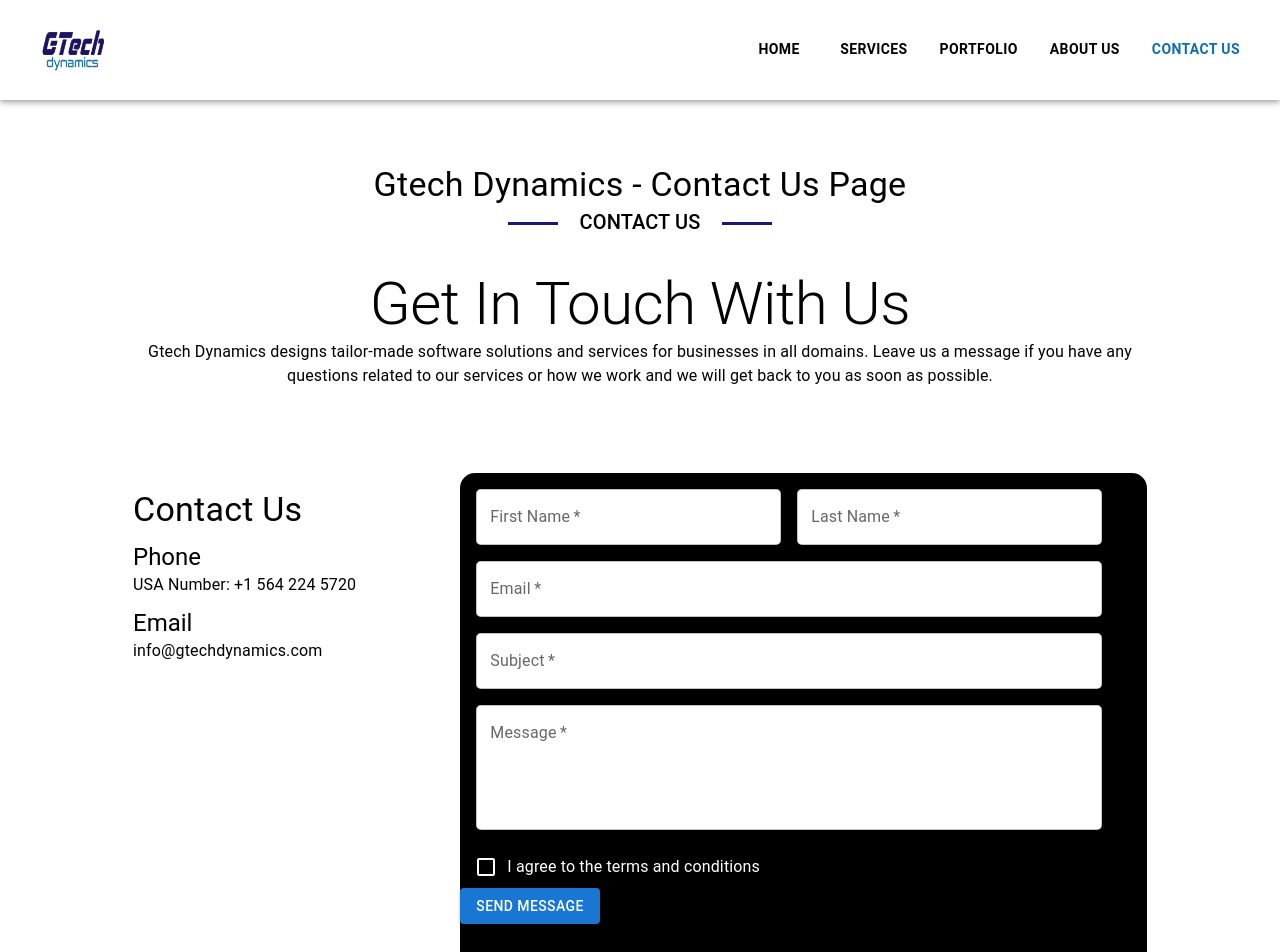
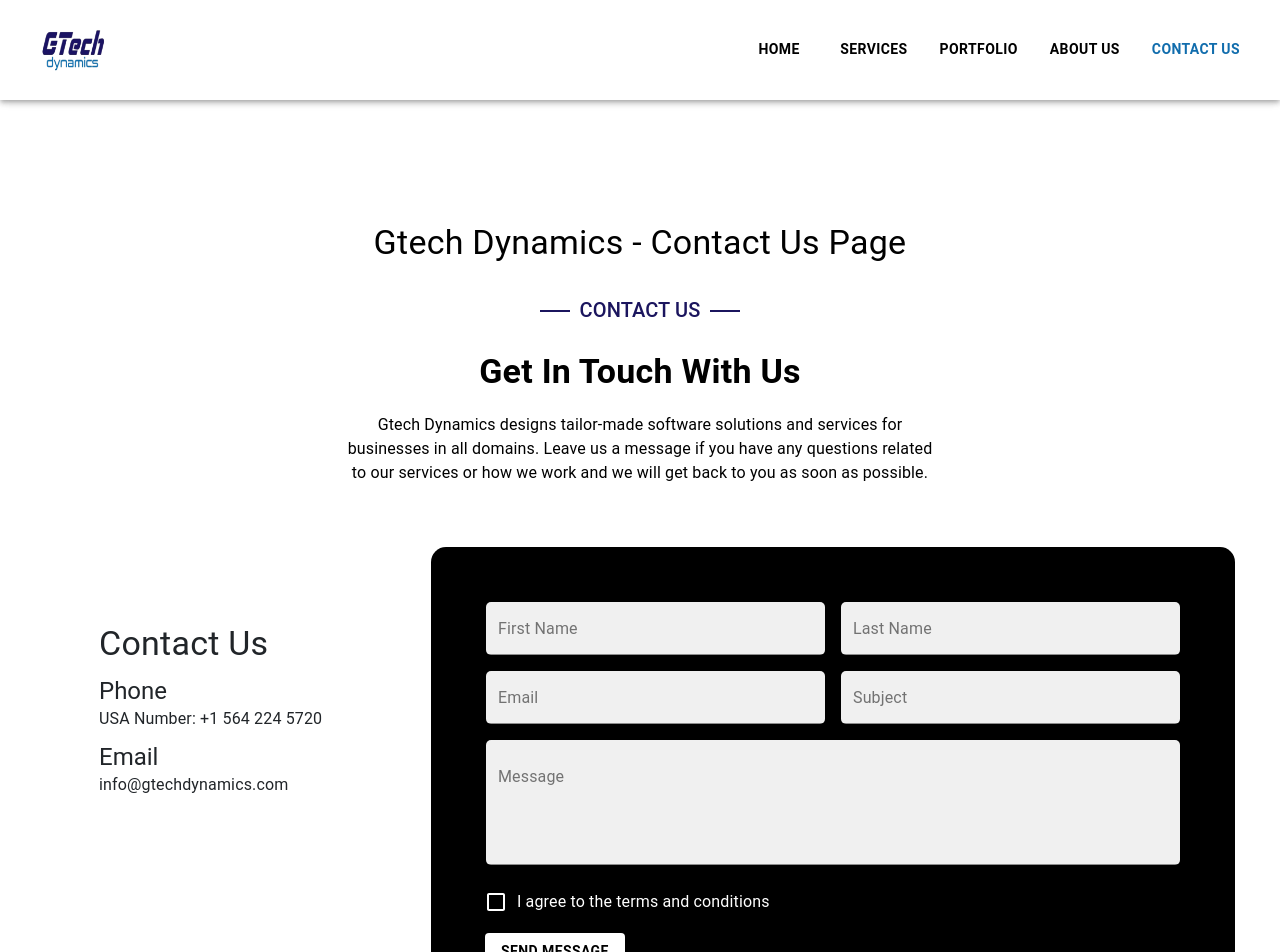
Before and after one commit to GTech-Dynamics/gtech-dynamics, a React (Create React App) app: page /contact-us in a window 1280 px wide. Shown: the top 952 px of the page. Built offline with nearby package versions, Linux system fonts and the light colour scheme.

Commit message:
Contact Styling

```diff
--- a/src/components/contact/index.jsx
+++ b/src/components/contact/index.jsx
@@ -18,27 +18,32 @@
     message: "",
     agree: false,
   });
-
   useEffect(() => {
     document.title = "Contact Us - Gtech Dynamics";
   }, []);
 
   return (
-    <Box className="contact-parent">
-      <Box className="contact-child1">
+    <>
+      <Box className="contact-body-child1">
+        <Box className="inner-child1">
           <Typography variant="h4">Gtech Dynamics - Contact Us Page</Typography>
-        <Typography variant="h6" className="contact-styled-heading">
+          <Typography variant="h6" className="hr-lines">
             CONTACT US
           </Typography>
-        <Typography variant="h2" sx={{ marginTop: "30px" }}>
+          <Typography variant="h4" className="typography">
             Get In Touch With Us
           </Typography>
+          <Box className="inner-child2 ">
             <Typography>
-          Gtech Dynamics designs tailor-made software solutions and services for
-          businesses in all domains. Leave us a message if you have any
-          questions related to our services or how we work and we will get back
-          to you as soon as possible.
+              Gtech Dynamics designs tailor-made software solutions and services
+              for businesses in all domains. Leave us a message if you have any
+              questions related to our services or how we work and we will get
+              back to you as soon as possible.
             </Typography>
+          </Box>
+        </Box>
+      </Box>
+      <Box className="contact-body-child2">
         <Grid container spacing={2} className="parent-grid">
           <Grid item xs={12} sm={12} md={4} className="child-grid1">
             <Typography variant="h4">Contact Us</Typography>
@@ -58,38 +63,38 @@
                 <Grid item xs={12} sm={6}>
                   <TextField
                     fullWidth
-                    label="First Name"
+                    placeholder="First Name"
                     name="firstName"
-                    required
                     className="custom-textfield"
+                    variant="filled"
                   />
                 </Grid>
                 <Grid item xs={12} sm={6}>
                   <TextField
                     fullWidth
-                    label="Last Name"
+                    placeholder="Last Name"
                     name="lastName"
-                    required
                     className="custom-textfield"
+                    variant="filled"
                   />
                 </Grid>
-                <Grid item xs={12}>
+                <Grid item xs={12} sm={6}>
                   <TextField
                     fullWidth
-                    label="Email"
+                    placeholder="Email"
                     name="email"
                     type="email"
-                    required
                     className="custom-textfield"
+                    variant="filled"
                   />
                 </Grid>
-                <Grid item xs={12}>
+                <Grid item xs={12} sm={6}>
                   <TextField
                     fullWidth
-                    label="Subject"
+                    placeholder="Subject"
                     name="subject"
-                    required
                     className="custom-textfield"
+                    variant="filled"
                   />
                 </Grid>
                 <Grid item xs={12}>
@@ -97,26 +102,25 @@
                     fullWidth
                     multiline
                     rows={4}
-                    label="Message"
+                    placeholder="Message"
                     name="message"
-                    required
                     className="custom-textfield"
+                    variant="filled"
                   />
                 </Grid>
                 <Grid item xs={12} sx={{ color: "white", textAlign: "left" }}>
                   <FormControlLabel
                     control={
                       <Checkbox
-                        checked={formData.agree}
-                        name="agree"
-                        sx={{ color: "white" }}
-                        disabled={false}
+                        sx={{
+                          color: "white",
+                        }}
                       />
                     }
                     label="I agree to the terms and conditions"
+                    sx={{ color: "white" }}
                   />
                 </Grid>
-
                 <Button
                   type="submit"
                   variant="contained"
@@ -129,7 +133,7 @@
           </Grid>
         </Grid>
       </Box>
-    </Box>
+    </>
   );
 }
 
--- a/src/components/home/carousel.jsx
+++ b/src/components/home/carousel.jsx
@@ -47,7 +47,9 @@
           >
             <Box className="carousal-body">
               <Box className="carousal-content">
-                <Typography className="hr-lines">{item.header}</Typography>
+                <Typography className="carousal-hr-lines">
+                  {item.header}
+                </Typography>
                 <Typography variant="h3">{item.name}</Typography>
                 <Typography variant="body1">{item.description}</Typography>
                 <Box className="buttons-container">
--- a/src/components/home/index.jsx
+++ b/src/components/home/index.jsx
@@ -14,7 +14,7 @@
         <ServicesComponent />
       </Box>
       <Box>
-        <PortfolioComponent />
+        <PortfolioComponent home />
       </Box>
     </>
   );
--- a/src/components/service/services.jsx
+++ b/src/components/service/services.jsx
@@ -45,7 +45,7 @@
   return (
     <Box className="service-body">
       <Box className="body-child1">
-        <Typography variant="p" className="service-hr-lines">
+        <Typography variant="p" className="hr-lines">
           Services
         </Typography>
         <Typography variant="h3">Services We Provide</Typography>
--- a/src/style/contact.css
+++ b/src/style/contact.css
@@ -1,67 +1,133 @@
-.contact-parent {
+.contact-body-child1 {
+  margin-top: 120px !important;
+  display: flex;
+  flex-direction: column;
+  justify-content: center;
   align-items: center;
+  text-align: center;
+  padding: 20px;
+  margin: auto;
+  font-weight: bold;
+  width: 100%;
+}
+.contact-body-child1 .inner-child1 {
+  width: 100%;
+  padding: 3px;
+  text-align: center;
+  display: flex;
+  justify-content: center;
+  align-items: center;
+  flex-direction: column;
+  color: black;
+}
+.contact-body-child1 .inner-child2 {
+  padding: 10px;
+  text-align: center;
   display: flex;
   justify-content: center;
   flex-direction: column;
-    margin-top: 100px;
+  align-items: center;
+  width: 50%;
 }
-.contact-child1{
-    width: 80%;
-    text-align: center;
-    color:black;
+.contact-body-child1 .typography {
+  color: black;
   font-weight: bold;
 }
-.contact-styled-heading {
-    font-family: sans-serif;
-    margin-left: 100px;
-    color: black;
-    text-align: center;
-    font-size: 30px;
-    position: relative;
+
+.contact-body-child2 {
+  padding: 40px;
+}
+.contact-body-child2 .parent-grid {
+  padding: 5px;
+}
+.parent-grid .child-grid1 {
+  margin-top: 60px;
+  text-align: left;
+  padding-left: 70px !important;
 }
 
-.contact-styled-heading::before,
-.contact-styled-heading::after {
-    content: '';
-    display: block;
-    width: 50px;
-    height: 3px;
-    background: #191970;
-    position: absolute;
-    top: 50%;
-}
-
-.contact-styled-heading::before {
-    left:380px;
-}
-
-.contact-styled-heading::after {
-    right: 380px;
-}
-.contact-parent .parent-grid {
-    margin-top: 80px;
-    padding:5px;
-}
-.child-grid1{
-    margin-top: 80px;
-    text-align: left;
-}
 .child-grid1 .MuiBox-root {
   margin-top: 10px;
 }
-.child-grid2{
+.parent-grid .child-grid2 {
   border-radius: 15px;
   color: white;
-    padding: 45px;
+  padding: 55px !important;
   background-color: black;
+  animation: floatFromRight 1s ease-in-out !important;
 }
 .custom-textfield {
   background-color: white;
   border-radius: 5px;
 }
-.form-button{
-    background-color: white;
-    color: black;
-    margin: 20px;
-    font-weight: bold;
+.form-button {
+  background-color: white !important;
+  color: black !important;
+  margin-left: 15px !important;
+  margin-top: 10px !important;
+  font-weight: bold !important;
 }
+.css-1vy1emy-MuiButtonBase-root-MuiCheckbox-root.Mui-checked {
+  color: white !important;
+}
+.css-hwkq3c-MuiInputBase-root-MuiFilledInput-root::after {
+  border-bottom: none !important;
+}
+.css-10ukbsc-MuiInputBase-root-MuiFilledInput-root::after {
+  border-bottom: none !important;
+}
+.css-10botns-MuiInputBase-input-MuiFilledInput-input {
+  padding-top: 15px !important;
+  padding-bottom: 15px !important;
+}
+.custom-textfield input:focus::placeholder {
+  opacity: 0 !important;
+  animation: removePlaceholder 1s forwards !important;
+}
+.custom-textfield textarea:focus::placeholder {
+  opacity: 0 !important;
+  animation: removePlaceholder 1s forwards !important;
+}
+.custom-textfield input:not(:focus)::placeholder {
+  opacity: 0.6 !important;
+  animation: showPlaceholder 1s forwards !important;
+}
+.custom-textfield textarea:not(:focus)::placeholder {
+  opacity: 0.6 !important;
+  animation: showPlaceholder 1s forwards !important;
+}
+
+@keyframes removePlaceholder {
+  from {
+    opacity: 1;
+  }
+  to {
+    opacity: 0;
+  }
+}
+
+@keyframes showPlaceholder {
+  from {
+    opacity: 0;
+  }
+  to {
+    opacity: 1;
+  }
+}
+@keyframes floatFromRight {
+  from {
+    transform: translateX(3%);
+    opacity: 0;
+  }
+  to {
+    transform: translateX(0);
+    opacity: 1;
+  }
+}
+@media (max-width: 898px) {
+  .contact-body-child2 .child-grid1 {
+    margin-bottom: 10px;
+    padding-left: 0 !important;
+    text-align: center;
+  }
+}
--- a/src/style/global.css
+++ b/src/style/global.css
@@ -1,5 +1,36 @@
 body {
-    font-family: Arial, Helvetica, sans-serif;
-    font-size: 16px;
-    color:black;
+  font-family: Arial, Helvetica, sans-serif;
+  font-size: 16px;
+  color: black;
 }
+.hr-lines {
+  font-family: sans-serif;
+  color: #1b155e;
+  text-align: center;
+  font-size: 14px;
+  position: relative;
+  max-width: 500px;
+  text-align: center;
+  text-transform: uppercase !important;
+}
+
+.hr-lines:before {
+  content: " ";
+  display: block;
+  height: 2px;
+  width: 30px;
+  position: absolute;
+  top: 50%;
+  left: -25px;
+  background: #1b155e;
+}
+.hr-lines:after {
+  content: " ";
+  height: 2px;
+  width: 30px;
+  background: #1b155e;
+  display: block;
+  position: absolute;
+  top: 50%;
+  right: -25px;
+}
--- a/src/style/home.css
+++ b/src/style/home.css
@@ -94,7 +94,7 @@
 .btn:hover {
   background: linear-gradient(45deg, #116dad, #1b155e);
 }
-.hr-lines {
+.carousal-hr-lines {
   font-family: sans-serif;
   color: white;
   text-align: center;
@@ -104,7 +104,7 @@
   margin: 100px auto;
   text-align: center;
 }
-.hr-lines:before {
+.carousal-hr-lines:before {
   content: " ";
   display: block;
   height: 2px;
@@ -114,7 +114,7 @@
   left: -70px;
   background: white;
 }
-.hr-lines:after {
+.carousal-hr-lines:after {
   content: " ";
   height: 2px;
   width: 50px;
@@ -127,7 +127,9 @@
 .service-component {
   background-image: linear-gradient(180deg, #f1f8fb 0%, #f7fafe 100%);
 }
-
+.portfolio-component {
+  background-color: aliceblue;
+}
 @media (max-width: 810px) {
   .css-1abc02a > button {
     right: 20px;
```
Also changed, not shown: src/components/portfolio/PortfolioComponent.jsx (+27 -5 lines), src/style/portfolio.css (+9 -31 lines). Lines whose indentation alone changed are shown as unchanged.
